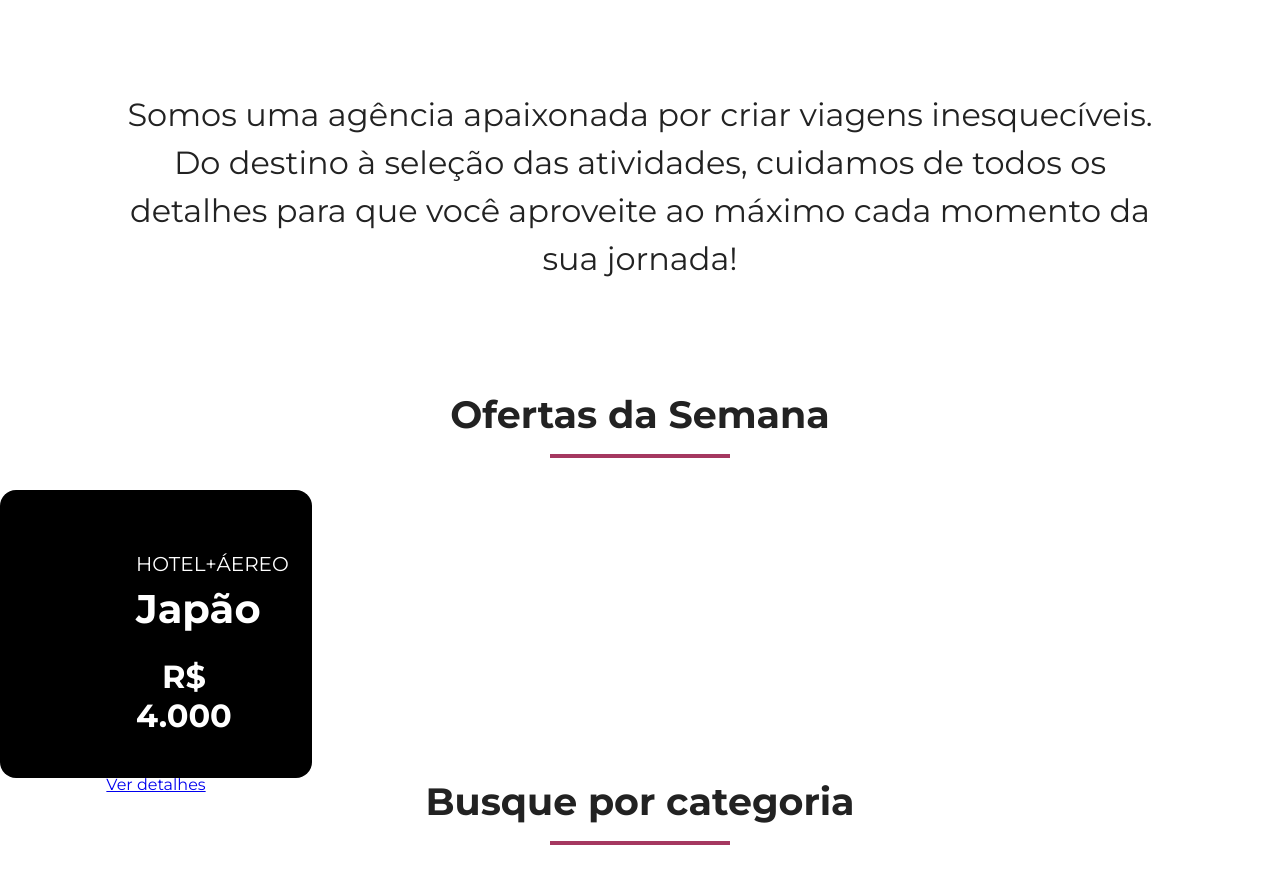
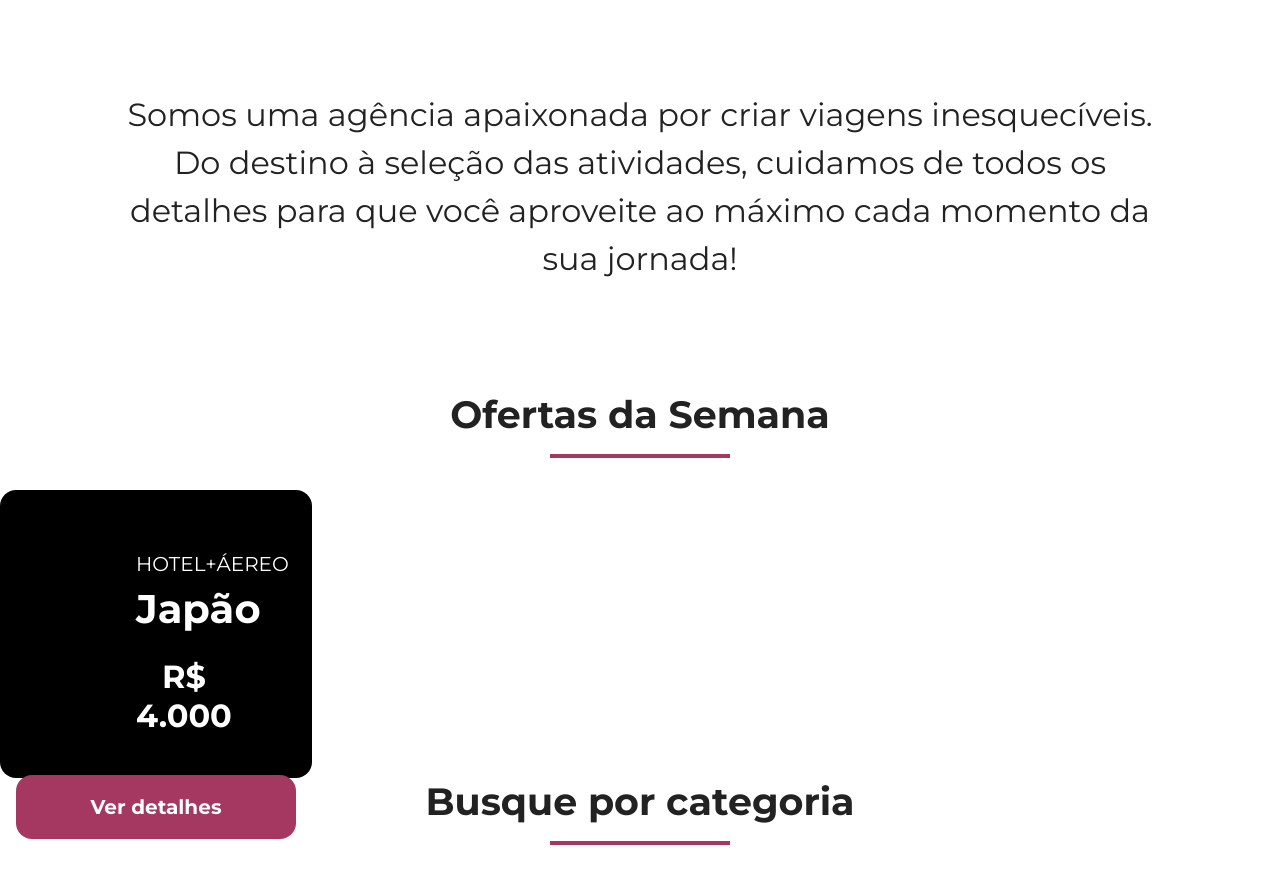
Before and after one commit to dehzanatta03/jornada-viagens, a plain HTML site: page index.html in a window 1280 px wide. Shown: the part 777-1654 px from the top of the page. Drawn offline with Linux system fonts and the light colour scheme.

Commit message:
Estiliza o botão

```diff
--- a/css/global.css
+++ b/css/global.css
@@ -58,6 +58,20 @@
 
 }
 
+.button {
+  width: 280px;
+  height: 64px;
+  color: var(--text-secondary-color);
+  font-weight: var(--title-weight);
+  font-size: 20px;
+  background-color: var(--secondary-color);
+  border-radius: 16px;
+  display: inline-block;
+  text-decoration: none;
+  line-height: 64px;
+
+}
+
 @media screen and (min-width: 768px) {
   .section-title h2{
     font-size: 32px;
@@ -68,4 +82,8 @@
   .section-title h2{
     font-size: 38px;
   }
+
+  .button:hover{
+    background-color: var(--primary-color);
+  }
 }
```
Also changed, not shown: css/offers.css (line endings or trailing spaces).
